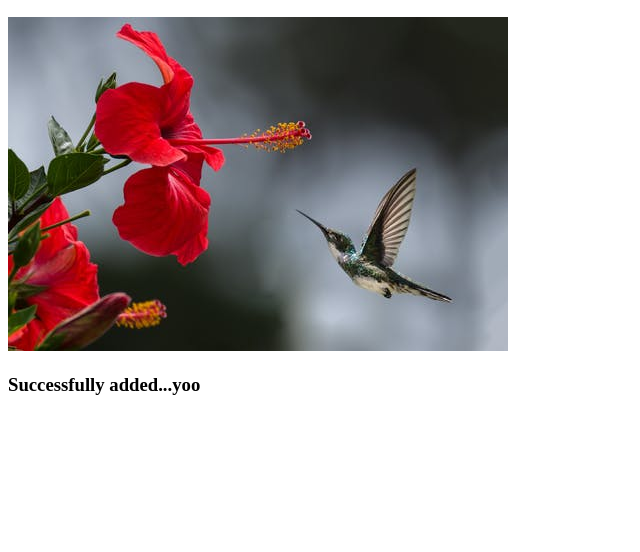
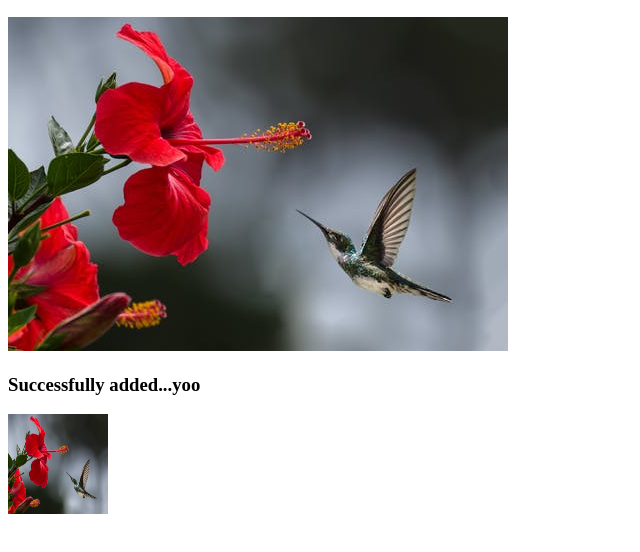
Before and after one commit to NakibSifatullah/git-repo2-jhankar, a plain HTML site: page index.html in a window 1280 px wide. Shown: the part 110-662 px from the top of the page, without its empty margins (0-640 px from the left). Drawn offline with Linux system fonts and the light colour scheme.

Commit message:
new branch added with image

```diff
--- a/index.html
+++ b/index.html
@@ -11,6 +11,7 @@
     <h2>practicing to make a new repo without any help</h2>
     <img src="pexels-photo-1133957.jpeg" alt="new">
     <h3><b>Successfully added...yoo</b></h3>
+    <img src="pexels-photo-1133957.jpeg" alt="" style="width: 100px; height: 100px;">
 
 </body>
 </html>
```
